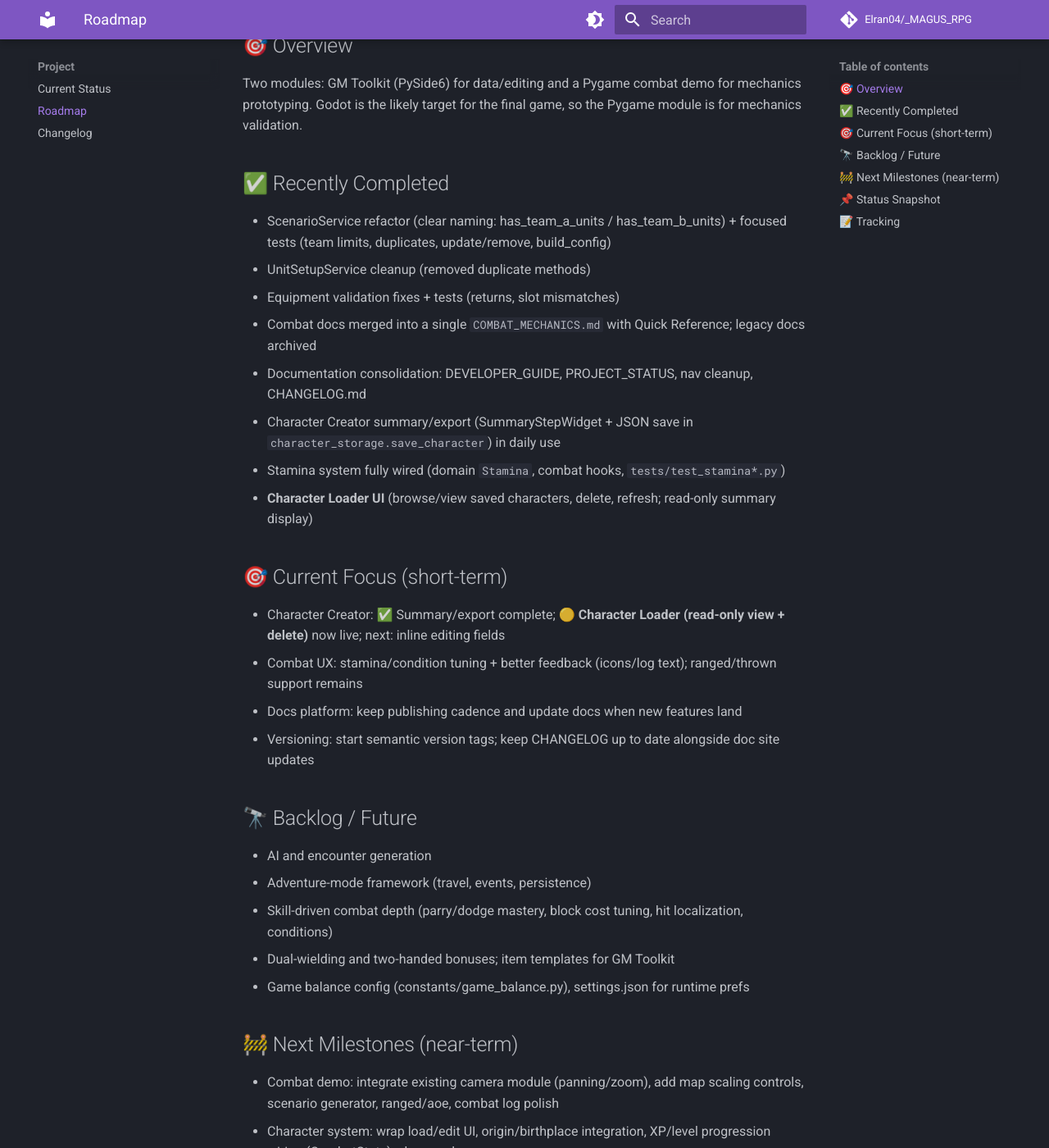
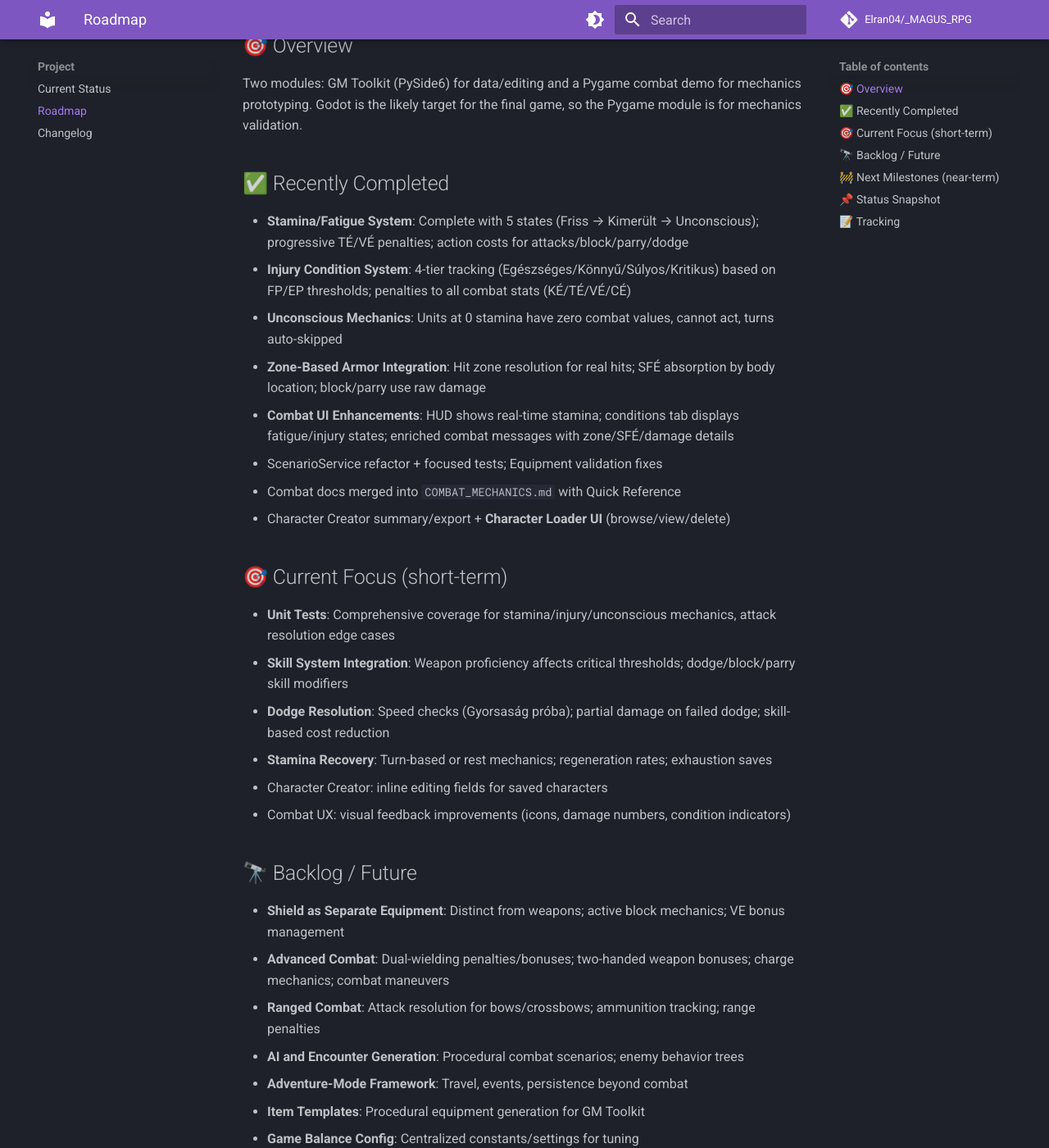
Before and after one commit to Elran04/_MAGUS_RPG, an MkDocs documentation site: the page built from docs/project/PROJECT_ROADMAP.md, in a window 1280 px wide and 1400 px high, scrolled down 231 px. Shown: the whole window at 82% size. Built offline with MkDocs 1.6.1 and Material for MkDocs 9.7.7, drawn with Linux system fonts in a browser that asks for light colours; comment, search, counter and statistics services are not loaded; some of the changed text lies outside the part shown.

Commit message:
feat: Enhance combat mechanics with injury and unconscious systems, add comprehensive unit tests

```diff
--- a/docs/project/PROJECT_ROADMAP.md
+++ b/docs/project/PROJECT_ROADMAP.md
@@ -4,40 +4,46 @@
 Two modules: GM Toolkit (PySide6) for data/editing and a Pygame combat demo for mechanics prototyping. Godot is the likely target for the final game, so the Pygame module is for mechanics validation.
 
 ## ✅ Recently Completed
-- ScenarioService refactor (clear naming: has_team_a_units / has_team_b_units) + focused tests (team limits, duplicates, update/remove, build_config)
-- UnitSetupService cleanup (removed duplicate methods)
-- Equipment validation fixes + tests (returns, slot mismatches)
-- Combat docs merged into a single `COMBAT_MECHANICS.md` with Quick Reference; legacy docs archived
-- Documentation consolidation: DEVELOPER_GUIDE, PROJECT_STATUS, nav cleanup, CHANGELOG.md
-- Character Creator summary/export (SummaryStepWidget + JSON save in `character_storage.save_character`) in daily use
-- Stamina system fully wired (domain `Stamina`, combat hooks, `tests/test_stamina*.py`)
-- **Character Loader UI** (browse/view saved characters, delete, refresh; read-only summary display)
+- **Stamina/Fatigue System**: Complete with 5 states (Friss → Kimerült → Unconscious); progressive TÉ/VÉ penalties; action costs for attacks/block/parry/dodge
+- **Injury Condition System**: 4-tier tracking (Egészséges/Könnyű/Súlyos/Kritikus) based on FP/EP thresholds; penalties to all combat stats (KÉ/TÉ/VÉ/CÉ)
+- **Unconscious Mechanics**: Units at 0 stamina have zero combat values, cannot act, turns auto-skipped
+- **Zone-Based Armor Integration**: Hit zone resolution for real hits; SFÉ absorption by body location; block/parry use raw damage
+- **Combat UI Enhancements**: HUD shows real-time stamina; conditions tab displays fatigue/injury states; enriched combat messages with zone/SFÉ/damage details
+- ScenarioService refactor + focused tests; Equipment validation fixes
+- Combat docs merged into `COMBAT_MECHANICS.md` with Quick Reference
+- Character Creator summary/export + **Character Loader UI** (browse/view/delete)
 
 ## 🎯 Current Focus (short-term)
-- Character Creator: ✅ Summary/export complete; 🟡 **Character Loader (read-only view + delete)** now live; next: inline editing fields
-- Combat UX: stamina/condition tuning + better feedback (icons/log text); ranged/thrown support remains
-- Docs platform: keep publishing cadence and update docs when new features land
-- Versioning: start semantic version tags; keep CHANGELOG up to date alongside doc site updates
+- **Unit Tests**: Comprehensive coverage for stamina/injury/unconscious mechanics, attack resolution edge cases
+- **Skill System Integration**: Weapon proficiency affects critical thresholds; dodge/block/parry skill modifiers
+- **Dodge Resolution**: Speed checks (Gyorsaság próba); partial damage on failed dodge; skill-based cost reduction
+- **Stamina Recovery**: Turn-based or rest mechanics; regeneration rates; exhaustion saves
+- Character Creator: inline editing fields for saved characters
+- Combat UX: visual feedback improvements (icons, damage numbers, condition indicators)
 
 ## 🔭 Backlog / Future
-- AI and encounter generation
-- Adventure-mode framework (travel, events, persistence)
-- Skill-driven combat depth (parry/dodge mastery, block cost tuning, hit localization, conditions)
-- Dual-wielding and two-handed bonuses; item templates for GM Toolkit
-- Game balance config (constants/game_balance.py), settings.json for runtime prefs
+- **Shield as Separate Equipment**: Distinct from weapons; active block mechanics; VE bonus management
+- **Advanced Combat**: Dual-wielding penalties/bonuses; two-handed weapon bonuses; charge mechanics; combat maneuvers
+- **Ranged Combat**: Attack resolution for bows/crossbows; ammunition tracking; range penalties
+- **AI and Encounter Generation**: Procedural combat scenarios; enemy behavior trees
+- **Adventure-Mode Framework**: Travel, events, persistence beyond combat
+- **Item Templates**: Procedural equipment generation for GM Toolkit
+- **Game Balance Config**: Centralized constants/settings for tuning
 
 ## 🚧 Next Milestones (near-term)
-- Combat demo: integrate existing camera module (panning/zoom), add map scaling controls, scenario generator, ranged/aoe, combat log polish
-- Character system: wrap load/edit UI, origin/birthplace integration, XP/level progression wiring (CombatStats) when ready
-- Assets: expand tiles/ui/maps placeholders; plan replacement pipeline
+- **Combat Mechanics Polish**: Unit tests at 90%+ coverage; dodge resolution; stamina recovery; skill system hooks
+- **Shield System**: Separate equipment entity; block cost reduction; VE calculation overhaul
+- **Combat Demo UX**: Camera integration (pan/zoom); damage numbers; condition icons; combat log enhancements
+- **Character System**: Load/edit UI completion; origin/birthplace integration; XP/level progression
+- **Scenario Generator**: Random encounter creation; balanced team composition
 
 ## 📌 Status Snapshot
-- GM Toolkit: editors for skills/classes/equipment/races; dark-mode UI; currency/shop/inventory; 5-step character wizard with working summary/export
-- Data layer: JSON + SQLite hybrid; managers for races/classes/skills/equipment; Pydantic models in place
-- Combat demo: melee functional; initiative/turn queue; armor layering; stamina hooks active; tests for damage/attack resolution (~115+)
-- Services: ScenarioService and UnitSetupService clean; equipment validation verified by tests
-- Docs: DEVELOPER_GUIDE + COMBAT_MECHANICS up to date; MkDocs build succeeds (warning: CHANGELOG missing from nav)
-- Tests/Quality: pytest, mypy, ruff/black configured; ScenarioService tests cover team limits/duplicates/validation
+- **Combat Systems**: Stamina (5 fatigue states + unconscious), injury (4-tier conditions), zone-based armor, enriched attack resolution
+- **Combat UI**: Real-time HUD (stamina/FP/EP bars), conditions tab (fatigue + injury), detailed combat messages (zone/SFÉ/damage)
+- **GM Toolkit**: Editors for skills/classes/equipment/races; 5-step character wizard; character loader (read-only + delete)
+- **Data Layer**: JSON + SQLite hybrid; managers operational; Pydantic models
+- **Tests**: 115+ tests (damage, attack resolution, stamina, scenario service); pytest/mypy/ruff configured
+- **Docs**: COMBAT_MECHANICS.md comprehensive; DEVELOPER_GUIDE current; MkDocs builds successfully
 
 ## 📝 Tracking
 - CHANGELOG.md for notable changes
```
Also changed, not shown: docs/game-systems/COMBAT_MECHANICS.md (+1 -1 lines), docs/project/CHANGELOG.md (+1 -0 lines), docs/project/PROJECT_STATUS.md (+28 -19 lines), 4 other files.
